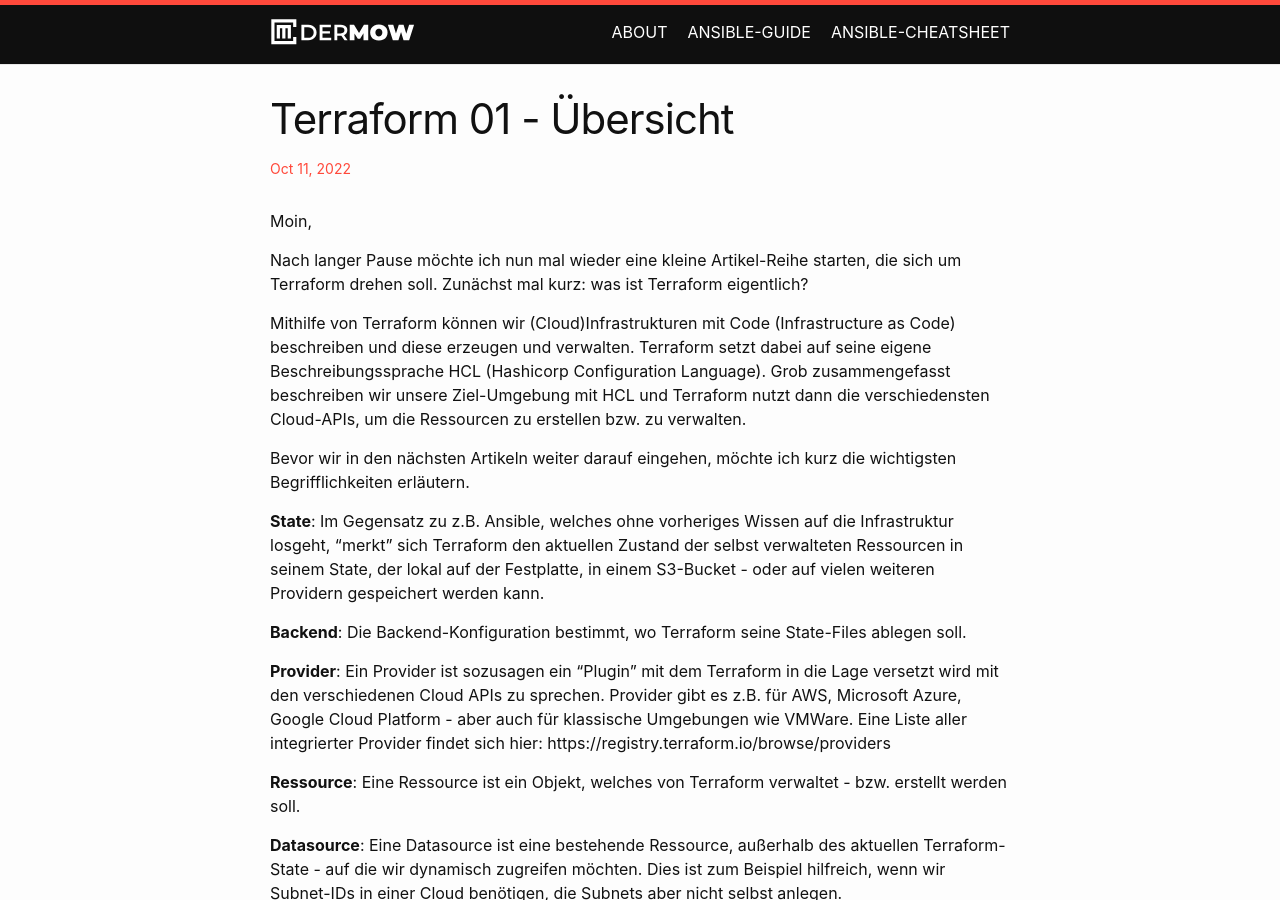
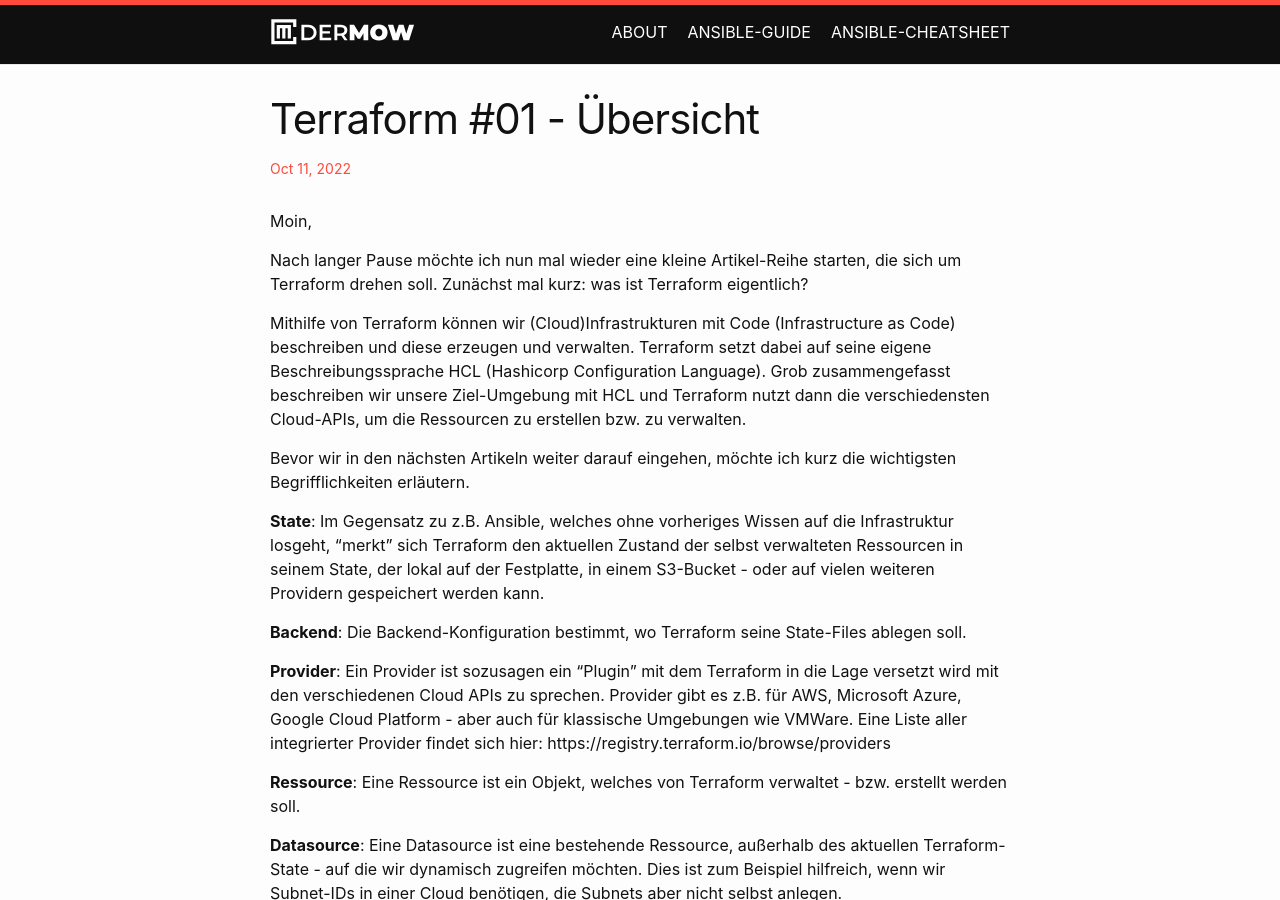
Before and after one commit to dermow/staging.der-mow.de, a Jekyll site: the page built from _posts/2022-10-11-terraform-01.markdown, in a window 1280 px wide and 900 px high. Built offline with Jekyll 4.4.1, drawn with Linux system fonts in a browser that asks for light colours; comment, search, counter and statistics services are not loaded.

```diff
--- a/_posts/2022-10-11-terraform-01.markdown
+++ b/_posts/2022-10-11-terraform-01.markdown
@@ -1,6 +1,6 @@
 ---
 layout: post
-title:  "Terraform 01 - Übersicht"
+title:  "Terraform #01 - Übersicht"
 date:   2022-10-11 10:00:42 +0100
 categories: Ansible
 ---
```
